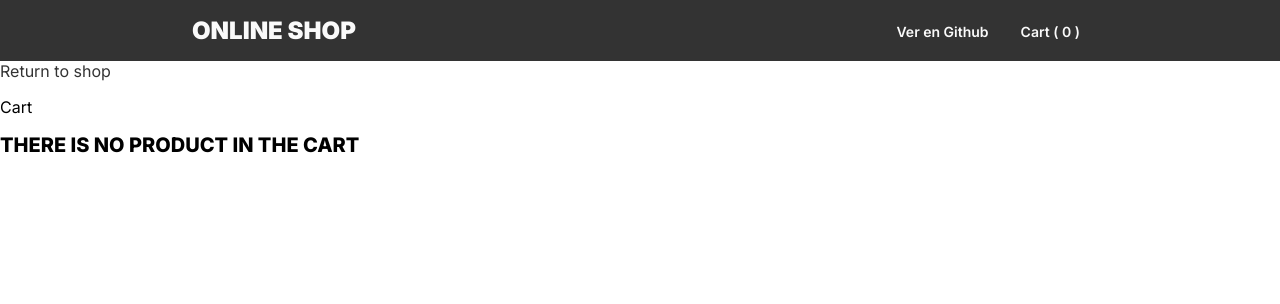
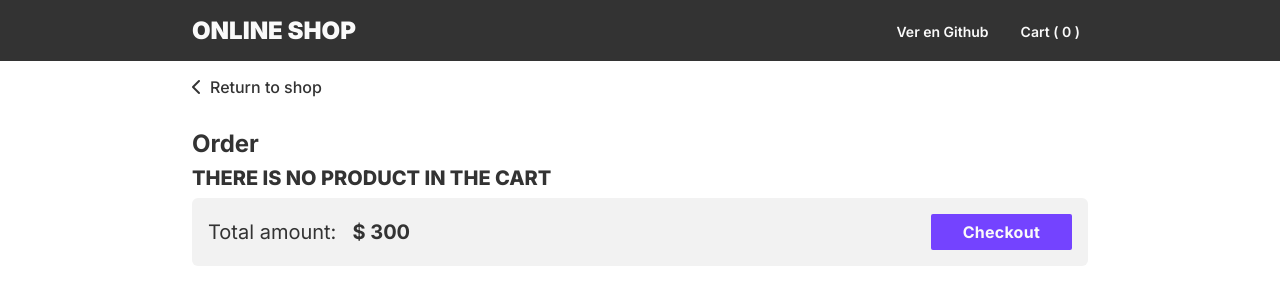
Before and after one commit to MMadlos/online-shop, a React (Vite) app: page /cart in a window 1280 px wide. Shown: the top 304 px of the page. Built offline with nearby package versions, Linux system fonts and the light colour scheme.

Commit message:
Add styles to cart page

```diff
--- a/src/App.css
+++ b/src/App.css
@@ -479,37 +479,6 @@ main {
 	}
 }
 
-/* CART SECTION */
-section#cart {
-	display: flex;
-	flex-direction: column;
-	gap: 16px;
-
-	.product-card.cart {
-		border: 1px solid red;
-		border-radius: 8px;
-
-		.product-info {
-			display: flex;
-			justify-content: space-between;
-			align-items: center;
-			gap: 32px;
-
-			padding: 8px 16px;
-
-			> img {
-				--side: 150px;
-				max-height: var(--side);
-				max-width: var(--side);
-				aspect-ratio: 1 / 1;
-
-				object-position: center;
-				object-fit: contain;
-			}
-		}
-	}
-}
-
 /* PRODUCT INFO */
 section.product-info {
 	padding: 16px var(--padding-section-laterals);
@@ -669,3 +638,190 @@ section.product-info {
 		}
 	}
 }
+
+/* SECTION - CART */
+section#cart {
+	padding: 16px var(--padding-section-laterals);
+
+	display: flex;
+	flex-direction: column;
+	gap: 8px;
+	color: var(--black);
+
+	.return-container {
+		display: flex;
+		gap: 8px;
+		align-items: center;
+		font-weight: 500;
+
+		&:hover {
+			opacity: 50%;
+		}
+	}
+
+	> h1 {
+		margin-top: 24px;
+		font-weight: 700;
+	}
+
+	.product-card.cart {
+		background-color: var(--white);
+		border: 1px solid var(--dark-grey);
+		border-radius: 8px;
+		padding: 8px;
+
+		&:hover {
+			border-color: var(--light-black);
+		}
+
+		.product-info {
+			display: flex;
+			justify-content: space-between;
+			align-items: center;
+			gap: 32px;
+
+			padding: 8px 16px;
+
+			.product-info-details-container {
+				display: flex;
+				gap: 24px;
+				max-width: 60%;
+
+				> img {
+					--side: 150px;
+					max-height: var(--side);
+					max-width: var(--side);
+					aspect-ratio: 1 / 1;
+
+					object-position: center;
+					object-fit: contain;
+				}
+
+				.produt-info-name-price-container {
+					display: flex;
+					flex-direction: column;
+					gap: 8px;
+
+					.name {
+						font-size: 16px;
+						font-weight: 700;
+					}
+
+					.description {
+						font-size: 14px;
+						color: var(--light-black);
+
+						-webkit-line-clamp: 2;
+						-webkit-box-orient: vertical;
+						overflow: hidden;
+						text-overflow: ellipsis;
+						display: -webkit-box;
+					}
+
+					.price {
+						font-size: 1.25rem;
+						font-weight: 600;
+					}
+				}
+			}
+
+			.counter {
+				min-width: fit-content;
+				max-width: 100%;
+
+				display: flex;
+				align-items: center;
+				gap: 8px;
+
+				#increase,
+				#decrease {
+					font-size: 12px;
+					color: var(--black);
+					background-color: var(--grey);
+					padding: 8px;
+					width: 35px;
+					aspect-ratio: 1 / 1;
+
+					border-radius: 4px;
+
+					&:hover:not(:disabled) {
+						color: var(--black);
+						background-color: var(--dark-grey);
+					}
+
+					&:disabled {
+						opacity: 50%;
+
+						> i {
+							opacity: 25%;
+						}
+					}
+				}
+
+				.quantity {
+					display: flex;
+					align-items: center;
+					justify-content: center;
+					padding: 8px 24px;
+					font-weight: 600;
+					border-radius: 4px;
+					width: 100%;
+				}
+			}
+
+			#remove-cart {
+				font-weight: 700;
+				font-size: 14px;
+				padding: 8px 24px;
+				width: fit-content;
+				border-radius: 2px;
+
+				color: var(--light-black);
+				background-color: var(--grey);
+				font-weight: 500;
+
+				&:hover {
+					cursor: pointer;
+					background-color: var(--dark-grey);
+				}
+			}
+		}
+	}
+
+	.check-out-container {
+		display: flex;
+		justify-content: space-between;
+		align-items: center;
+
+		gap: 16px;
+		padding: 16px 16px;
+
+		border-radius: 6px;
+		background-color: var(--light-grey);
+
+		.total-container > p {
+			font-size: 1.25rem;
+
+			> span {
+				padding-left: 16px;
+				font-weight: 700;
+			}
+		}
+
+		> button#checkout {
+			font-size: 16px;
+			font-weight: 700;
+			padding: 8px 32px;
+			border-radius: 2px;
+			letter-spacing: 0.25px;
+
+			color: var(--white);
+			background-color: var(--accent-purple);
+
+			&:hover {
+				cursor: pointer;
+				opacity: 50%;
+			}
+		}
+	}
+}
--- a/src/components/CartList.jsx
+++ b/src/components/CartList.jsx
@@ -7,7 +7,7 @@ import Counter from "./Atoms/Counter"
 function CartProduct({ product }) {
 	const { handleClickRemoveCart } = useContext(ShopContext)
 
-	const { id, name, price, url, quantity } = product
+	const { id, name, price, url, quantity, description } = product
 
 	return (
 		<Link to={`/product/${id}`}>
@@ -16,15 +16,21 @@ function CartProduct({ product }) {
 				className="product-card cart"
 				data-product-id={id}>
 				<div className="product-info">
+					<div className="product-info-details-container">
 						<img
 							src={url}
 							alt=""
 						/>
 
-					<p>
+						<div className="produt-info-name-price-container">
+							<p className="name">
 								<strong>{name}</strong>
 							</p>
-					<p>{price}</p>
+							<p className="description">{description}</p>
+							<p className="price">$ {price}</p>
+						</div>
+					</div>
+
 					<Counter
 						context="cart"
 						currentQuantity={quantity}
@@ -43,10 +49,16 @@ function CartProduct({ product }) {
 function CartList() {
 	const { cartList } = useContext(ShopContext)
 
+	const totalToPay = 300
+
 	return (
 		<section id="cart">
+			<div className="return-container">
+				<i className="fa-solid fa-chevron-left"></i>
 				<Link to="/">Return to shop</Link>
-			<p>Cart</p>
+			</div>
+
+			<h1>Order</h1>
 
 			{cartList.length === 0 && <h2> THERE IS NO PRODUCT IN THE CART</h2>}
 
@@ -58,6 +70,16 @@ function CartList() {
 					/>
 				)
 			})}
+
+			<div className="check-out-container">
+				<div className="total-container">
+					<p>
+						Total amount:
+						<span>$ {totalToPay}</span>
+					</p>
+				</div>
+				<button id="checkout">Checkout</button>
+			</div>
 		</section>
 	)
 }
```
Lines whose indentation alone changed are shown as unchanged.
